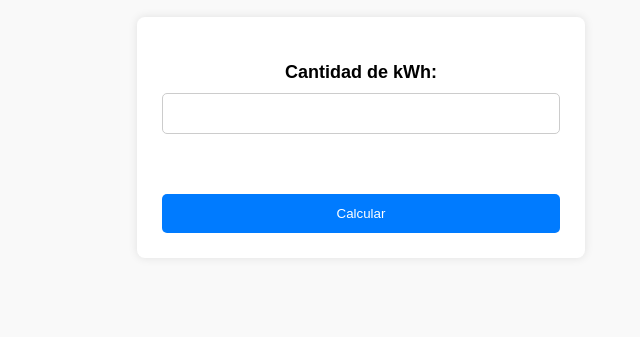
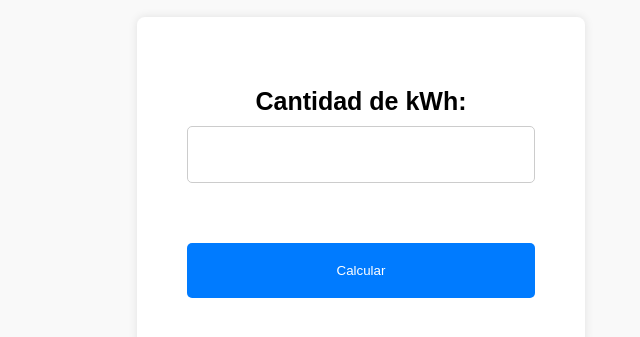
Before and after one commit to Alej0prepper/costo_corriente_web, a plain HTML site: page index.html in a window 768 px wide. Shown: the part 71-408 px from the top of the page, without its empty margins (23-663 px from the left). Drawn offline with Linux system fonts and the light colour scheme.

Commit message:
annadiendo simetria

```diff
--- a/estilos.css
+++ b/estilos.css
@@ -1,8 +1,10 @@
 * {
     box-sizing: border-box;
+    /* width: 70%; */
 }
 
 body {
+
     font-family: Arial, sans-serif;
     max-width: 600px;
     margin: auto;
@@ -24,10 +26,12 @@ form {
 }
 
 label {
-    display: block;
+    display: flex;
+    justify-content: center;
+    align-items: center;
     margin-top: 20px; /* Aumentar el margen superior para mayor separación */
     font-weight: bold;
-    font-size: 18px; /* Aumentar el tamaño de la fuente de los labels */
+    font-size: 50px; /* Aumentar el tamaño de la fuente de los labels */
 }
 
 input[type="number"] {
@@ -66,7 +70,7 @@ button:hover {
 /* Estilos para pantallas pequeñas */
 @media (max-width: 480px) {
     form {
-        padding: 20px;
+        padding: 50px;
     }
 
     input[type="number"], button {
@@ -74,30 +78,30 @@ button:hover {
     }
 
     label {
-        font-size: 16px;
+        font-size: 20px;
     }
 
     #resultado {
-        font-size: 20px;
+        font-size: 25px;
     }
 }
 
 /* Estilos para pantallas medianas */
 @media (min-width: 481px) and (max-width: 768px) {
     form {
-        padding: 25px;
+        padding: 50px;
     }
 
     input[type="number"], button {
-        padding: 12px;
+        padding: 20px;
     }
 
     label {
-        font-size: 18px;
+        font-size: 25px;
     }
 
     #resultado {
-        font-size: 22px;
+        font-size: 30px;
     }
 }
 
```
